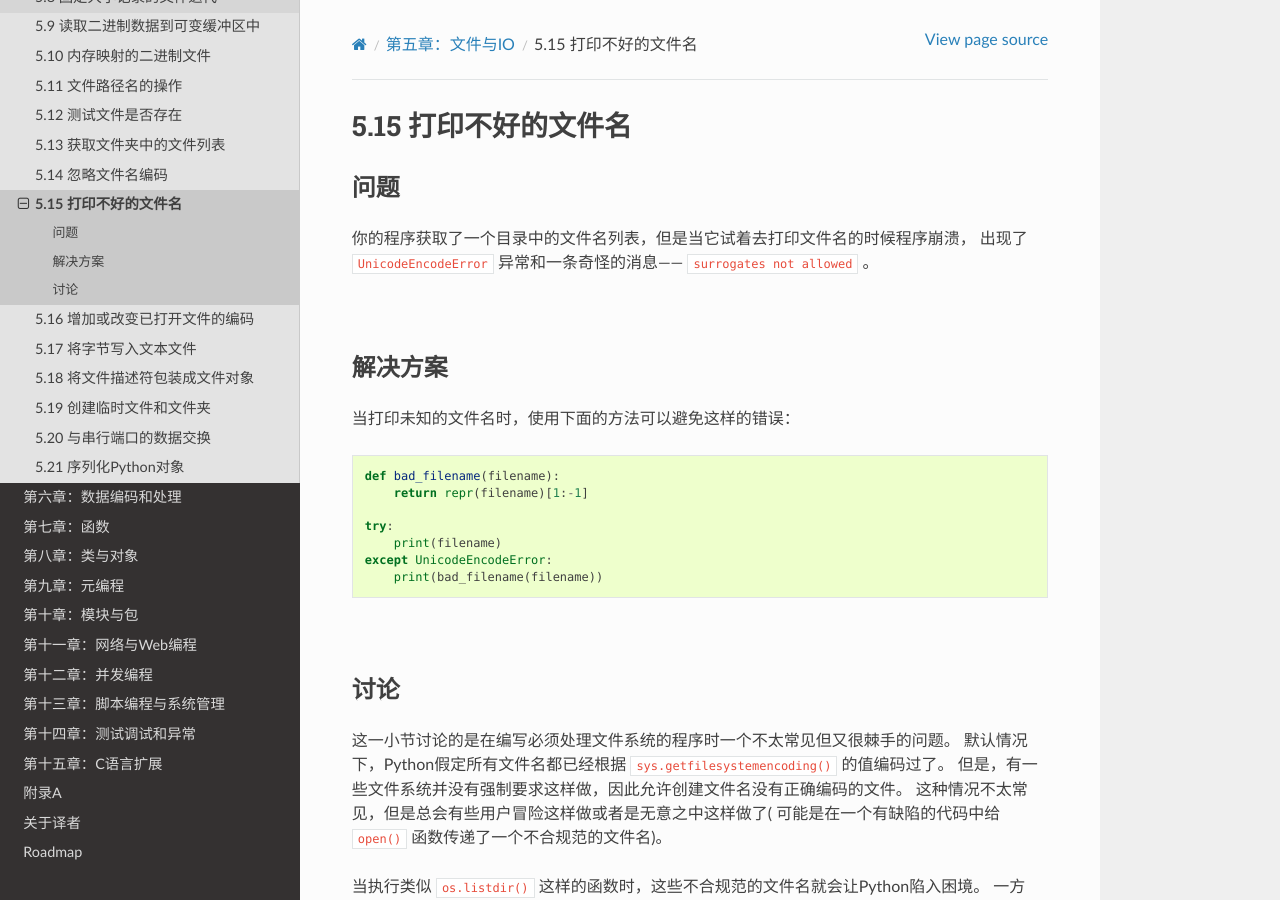
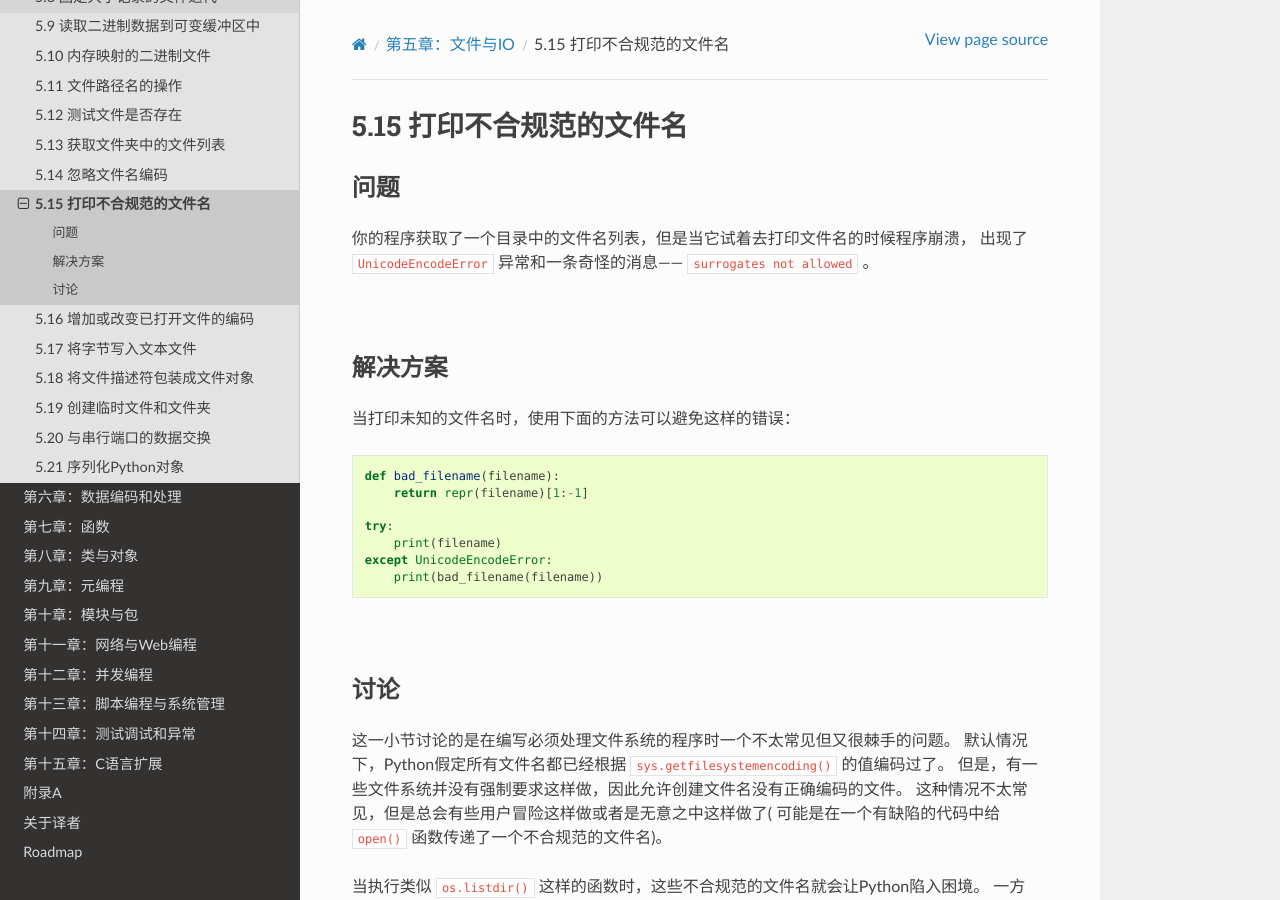
Before and after one commit to yidao620c/python3-cookbook, a Sphinx documentation site: the page built from source/c05/p15_printing_bad_filenames.rst, in a window 1280 px wide and 900 px high. Built offline with Sphinx 7.4.7 and the Read the Docs theme 2.0.0, drawn with Linux system fonts in a browser that asks for light colours.

Commit message:
5.15小节完成。

```diff
--- a/source/c05/p15_printing_bad_filenames.rst
+++ b/source/c05/p15_printing_bad_filenames.rst
@@ -1,6 +1,6 @@
-==============================
-5.15 打印不好的文件名
-==============================
+==========================
+5.15 打印不合规范的文件名
+==========================
 
 ----------
 问题
```
